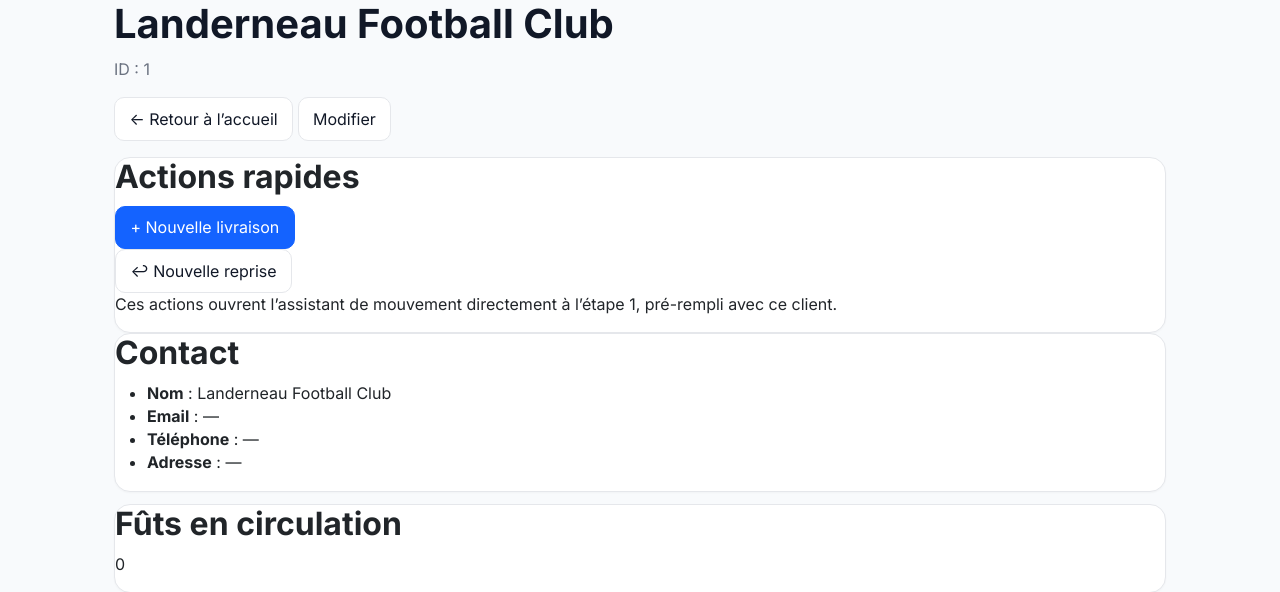
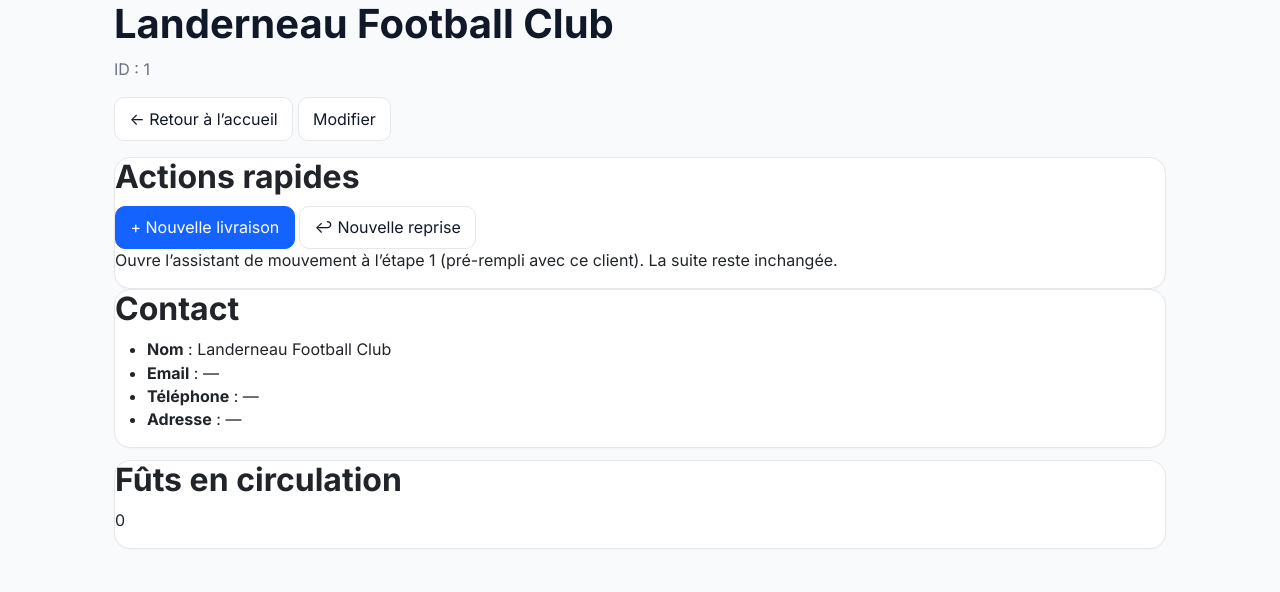
Before and after one commit to lecentrallanderneau-oss/Suivi_futs, a Flask app: page /client/1 in a window 1280 px wide. Shown: the part 152-744 px from the top of the page. Run offline with Flask 3, Linux system fonts and the light colour scheme; data comes from the database, SQL or seed files in the repository; data that the repository does not hold is empty.

Commit message:
Update client_detail.html

```diff
--- a/templates/client_detail.html
+++ b/templates/client_detail.html
@@ -20,24 +20,19 @@
   <section class="card">
     <h2>Actions rapides</h2>
     <div class="actions-row">
-      {# Nouvelle LIVRAISON #}
-      <form method="post" action="{{ url_for('movement_wizard') }}?step=1" class="inline-form">
-        <input type="hidden" name="client_id" value="{{ ctx.id }}">
-        {# selon ton step1, le champ peut être 'movement_type' ou 'type' ; on met les deux pour compat #}
-        <input type="hidden" name="movement_type" value="delivery">
-        <input type="hidden" name="type" value="delivery">
-        <button type="submit" class="btn btn-primary">+ Nouvelle livraison</button>
-      </form>
 
-      {# Nouvelle REPRISE #}
-      <form method="post" action="{{ url_for('movement_wizard') }}?step=1" class="inline-form">
-        <input type="hidden" name="client_id" value="{{ ctx.id }}">
-        <input type="hidden" name="movement_type" value="return">
-        <input type="hidden" name="type" value="return">
-        <button type="submit" class="btn">↩ Nouvelle reprise</button>
-      </form>
+      {# Démarre le wizard en GET, step=1, pré-rempli #}
+      <a
+        class="btn btn-primary"
+        href="{{ url_for('movement_wizard') }}?step=1&client_id={{ ctx.id }}&movement_type=delivery&type=delivery"
+      >+ Nouvelle livraison</a>
+
+      <a
+        class="btn"
+        href="{{ url_for('movement_wizard') }}?step=1&client_id={{ ctx.id }}&movement_type=return&type=return"
+      >↩ Nouvelle reprise</a>
     </div>
-    <p class="hint">Ces actions ouvrent l’assistant de mouvement directement à l’étape 1, pré-rempli avec ce client.</p>
+    <p class="hint">Ouvre l’assistant de mouvement à l’étape 1 (pré-rempli avec ce client). La suite reste inchangée.</p>
   </section>
   {% endif %}
 
@@ -109,14 +104,12 @@
       </ul>
     </section>
   {% endif %}
-
 {% endblock %}
 
 {% block extra_css %}
 <style>
   .actions-row { display:flex; gap:.5rem; flex-wrap:wrap; align-items:center }
-  .inline-form { display:inline }
-  .btn { border:1px solid #ccc; padding:.5rem .75rem; border-radius:.5rem; text-decoration:none; cursor:pointer }
+  .btn { border:1px solid #ccc; padding:.5rem .75rem; border-radius:.5rem; text-decoration:none; cursor:pointer; display:inline-block }
   .btn-primary { background:#0a7; color:#fff; border-color:#0a7 }
   .btn-secondary { background:#eee }
   .hint { color:#777; font-size:.9rem; margin-top:.5rem }
```
